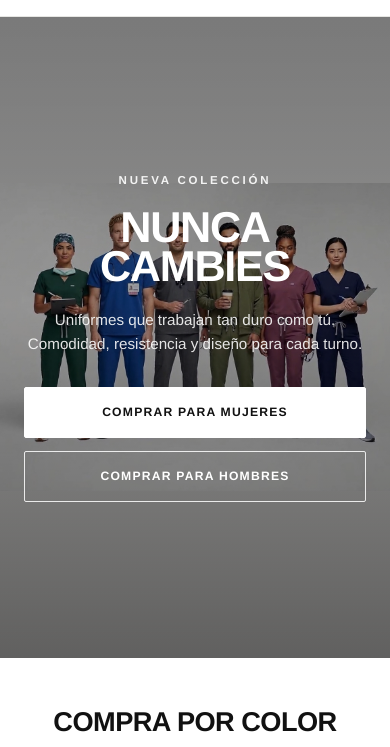
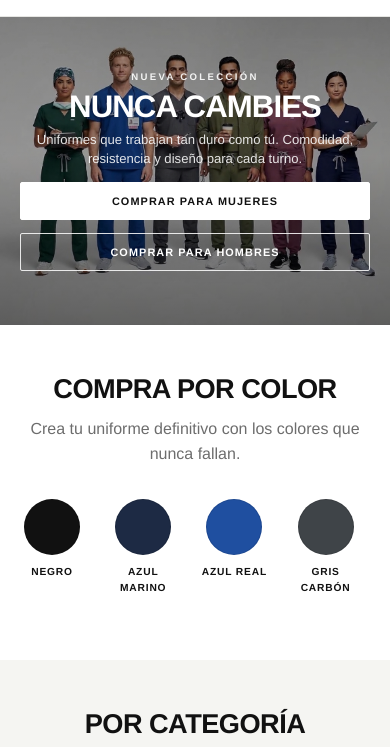
Before and after one commit to DYR-Systems/wearonoff, an Astro site: page / in a window 390 px wide. Shown: the part 88-835 px from the top of the page. Built offline with nearby package versions, Linux system fonts and the light colour scheme; Astro itself is replaced by a stand-in of ours.

Commit message:
Match mobile hero to banner aspect and remove empty bands

```diff
--- a/src/styles/figs.css
+++ b/src/styles/figs.css
@@ -868,8 +868,9 @@ body.figs {
   }
   .figs-hero--split {
     grid-template-columns: 1fr;
-    min-height: clamp(520px, 76vh, 680px);
-    background: linear-gradient(180deg, #c4c4c4 0%, #d6d5d3 100%);
+    aspect-ratio: 1154 / 912;
+    min-height: 0;
+    background: #222;
     color: #fff;
     text-align: center;
   }
@@ -880,24 +881,35 @@ body.figs {
     justify-content: center;
     max-width: none;
     text-align: center;
-    padding: clamp(4.5rem, 13vw, 7rem) 1.5rem;
+    padding: 1.25rem;
     color: #fff;
   }
   .figs-hero--split .figs-hero__eyebrow {
+    margin-bottom: 0.5rem;
+    font-size: 0.6rem;
     color: rgba(255, 255, 255, 0.9);
   }
+  .figs-hero--split h1 {
+    font-size: clamp(1.9rem, 8vw, 2.6rem);
+    line-height: 0.92;
+  }
   .figs-hero--split .figs-hero__subtitle {
-    max-width: 520px;
-    margin-inline: auto;
+    max-width: 340px;
+    margin: 0.6rem auto 0;
+    font-size: 0.82rem;
+    line-height: 1.4;
     color: rgba(255, 255, 255, 0.88);
   }
   .figs-hero--split .figs-hero__actions {
     justify-content: center;
+    margin-top: 0.9rem;
   }
   .figs-hero--split .figs-hero__actions .figs-btn {
     background: #fff;
     border-color: #fff;
     color: var(--figs-ink);
+    padding: 0.6rem 1rem;
+    font-size: 0.68rem;
   }
   .figs-hero--split .figs-hero__actions .figs-btn--outline {
     background: transparent;
@@ -920,7 +932,7 @@ body.figs {
     );
   }
   .figs-hero--split .figs-hero__media .figs-hero__fg {
-    object-fit: contain;
+    object-fit: cover;
     object-position: center;
   }
   .figs-footer__grid {
```
